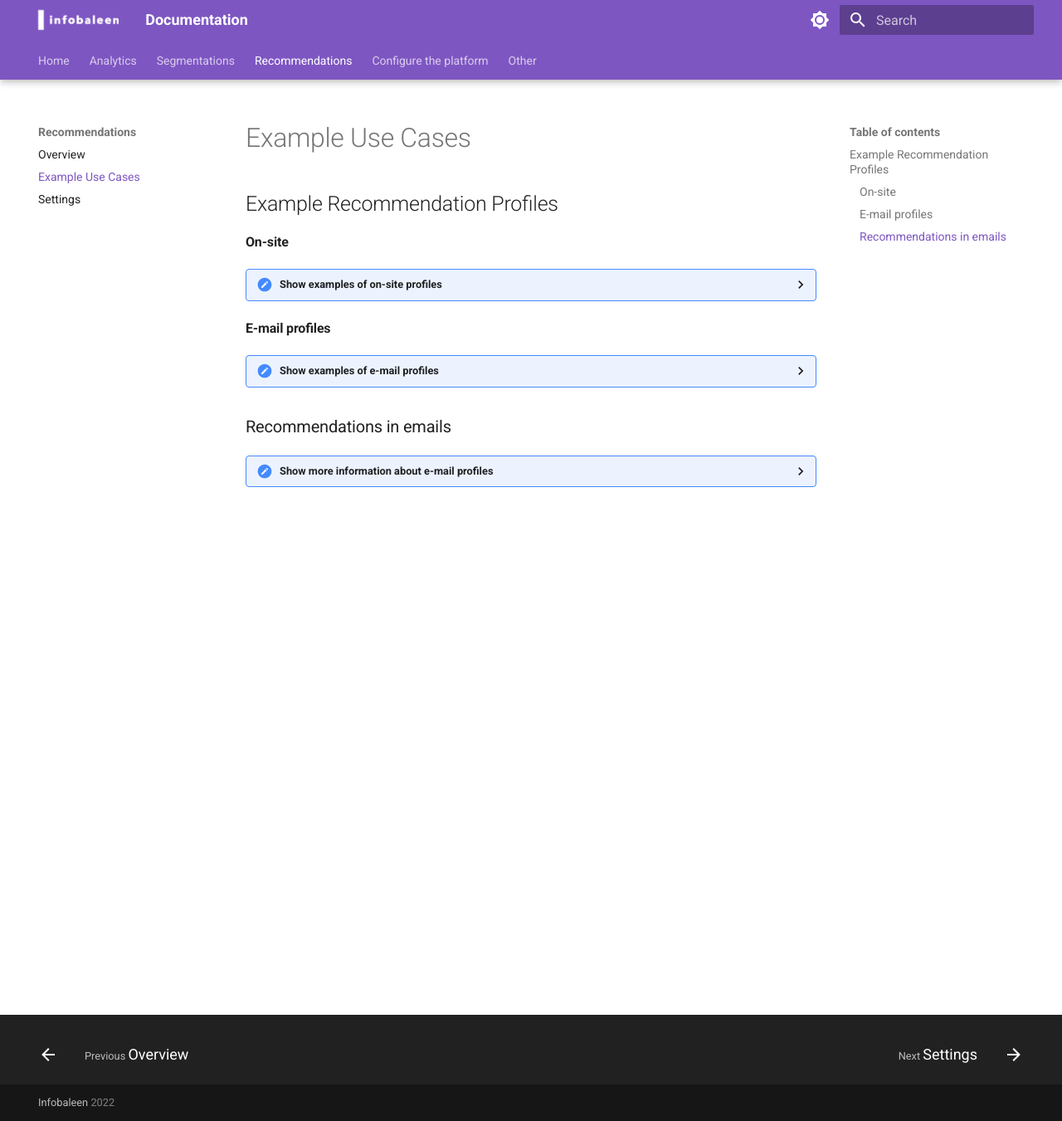
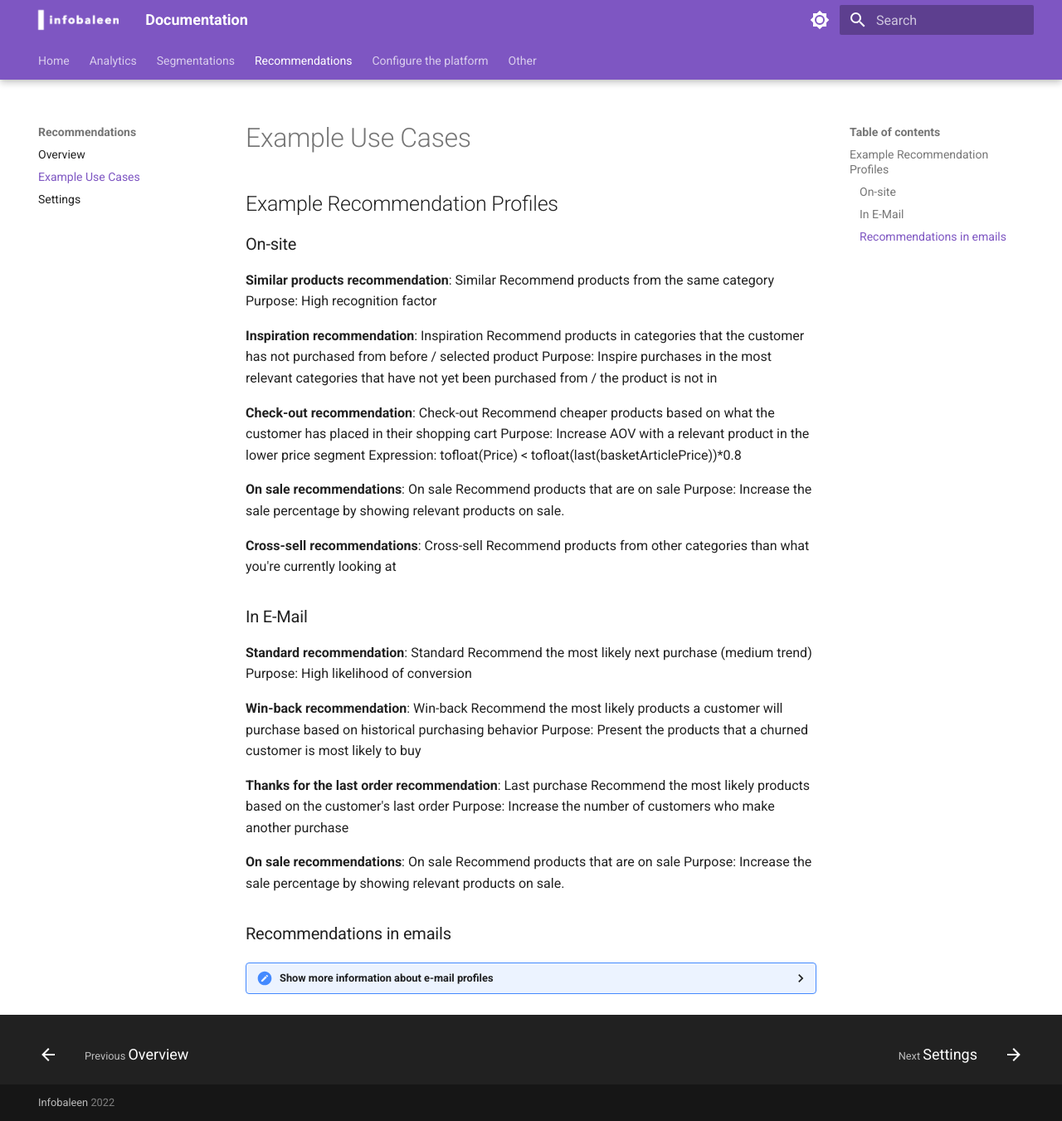
Before and after one commit to infobaleen/infobaleen.github.io, an MkDocs documentation site: the page built from docs/Platform/Recommendations/Example Use Cases.md, in a window 1280 px wide and 1351 px high. Shown: the whole window at 83% size. Built offline with MkDocs 1.6.1 and Material for MkDocs 9.7.7, drawn with Linux system fonts in a browser that asks for light colours.

Commit message:
Format fixes example use cases

```diff
--- a/docs/Platform/Recommendations/Example Use Cases.md
+++ b/docs/Platform/Recommendations/Example Use Cases.md
@@ -1,67 +1,46 @@
 ## Example Recommendation Profiles
 
-#### On-site
-
-<details class="optional-class"><summary>Show examples of on-site profiles</summary>
+### On-site
 
 <b>Similar products recommendation</b>: Similar
-<br>
 Recommend products from the same category
 Purpose: High recognition factor
-<br>
 
 <b>Inspiration recommendation</b>: Inspiration
-<br>
 Recommend products in categories that the customer has not purchased from before / selected product
 Purpose: Inspire purchases in the most relevant categories that have not yet been purchased from / the product is not in
-<br>
 
 <b>Check-out recommendation</b>: Check-out
-<br>
 Recommend cheaper products based on what the customer has placed in their shopping cart
 Purpose: Increase AOV with a relevant product in the lower price segment
 Expression: tofloat(Price) < tofloat(last(basketArticlePrice))*0.8
-<br>
 
 <b>On sale recommendations</b>: On sale
-<br>
 Recommend products that are on sale
 Purpose: Increase the sale percentage by showing relevant products on sale.
 
 <b>Cross-sell recommendations</b>: Cross-sell
-<br>
 Recommend products from other categories than what you're currently looking at
 
-</details>
 
-#### E-mail profiles
-<details class="optional-class"><summary>Show examples of e-mail profiles</summary>
+### In E-Mail
 
-<br>
 <b>Standard recommendation</b>: Standard
-<br>
 Recommend the most likely next purchase (medium trend)
 Purpose: High likelihood of conversion
-<br>
 
 <b>Win-back recommendation</b>: Win-back
-<br>
 Recommend the most likely products a customer will purchase based on historical purchasing behavior
 Purpose: Present the products that a churned customer is most likely to buy
-<br>
 
 <b>Thanks for the last order recommendation</b>: Last purchase
-<br>
 Recommend the most likely products based on the customer's last order
 Purpose: Increase the number of customers who make another purchase
-<br>
 
 <b>On sale recommendations</b>: On sale
-<br>
 Recommend products that are on sale
 Purpose: Increase the sale percentage by showing relevant products on sale.
 
-</details>
 
 ### Recommendations in emails
 <details class="optional-class"><summary>Show more information about e-mail profiles</summary>
```
Also changed, not shown: other parts of docs/Platform/Recommendations/Example Use Cases.md (+3 -3 lines).
